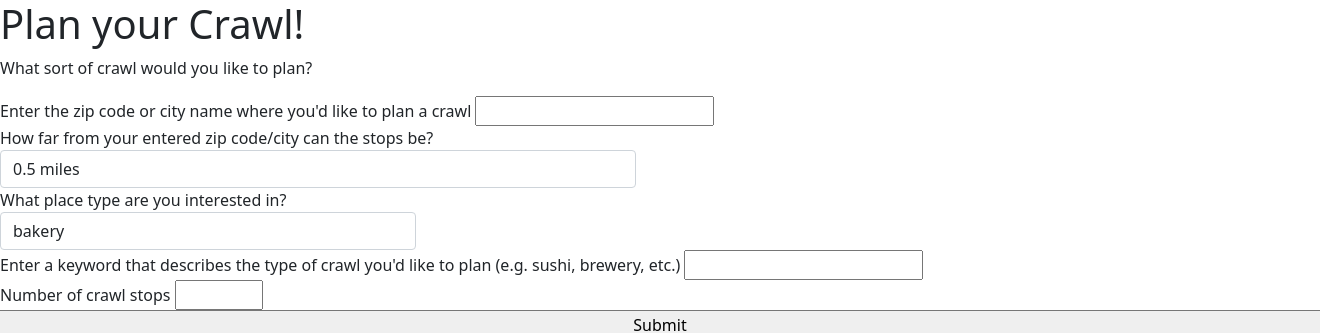
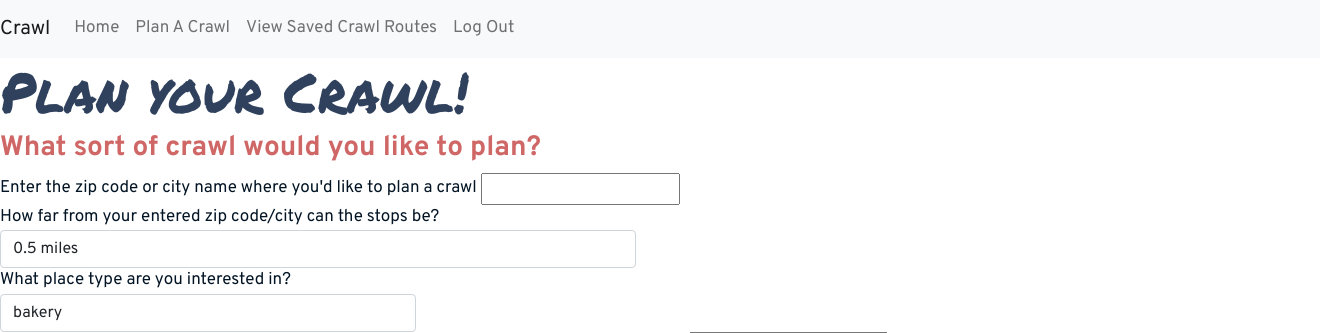
Before and after one commit to ruth5/crawl-app, a Flask app: page /my-crawl in a window 1320 px wide; the page is wider, and only the part inside the window is pictured. Shown: the top 333 px of that part. Run offline with Flask 2, Linux system fonts and the light colour scheme; the visitor is signed in with stand-in values (Sample User, id 1); some libraries are stand-ins or nearby versions.

Commit message:
added fonts colors and navbar

```diff
--- a/api/server.py
+++ b/api/server.py
@@ -36,6 +36,15 @@ def show_crawl():
         return redirect('/')
 
     return render_template('my-crawl.html', GOOGLE_API_KEY=GOOGLE_API_KEY)
+
+@app.route('/log-out')
+def clear_session():
+
+    if "user_id" in session:
+        session.clear()
+        flash("You have been logged out.")
+
+    return redirect('/')
 
 @app.route('/my-crawl', methods = ['POST'])
 def save_crawl():
@@ -140,12 +149,27 @@ def show_saved_routes_by_user():
 
     return render_template('my-saved-routes.html', routes = user_routes)
 
-@app.route('/api/saved-routes')
+@app.route('/routes/<route_id>')
 def get_saved_route():
     """Returns location info for a saved route"""
     #Need to add in a way for users to identify their route - they should enter a name so this shows on the saved routes page.
+    pass
+    # route_info = make_nearest_neighbor_route(get_places(coordinates = coordinates, num_stops = num_stops, radius = str(radius_in_meters), place_type = place_type, keyword = keyword))
+    #     locations = route_info["locations_in_order"]
+    #     route = route_info["route"]
+    #     location_info = []
 
-    pass
+
+    #     if locations:
+    #         session['current_route_id'] = route.route_id
+    #         for location in locations:
+    #             location_info.append({"place_id": location.google_place_id, "coords": literal_eval(location.coordinates), "name": location.location_name})
+    #         return jsonify({
+    #             'locations': location_info
+    #         })
+    #     else:
+    #         return jsonify({'status': 'error',
+    #                         'message': 'No places found for your criteria'})
 
 
 
--- a/api/static/css/maps.css
+++ b/api/static/css/maps.css
@@ -2,3 +2,25 @@
     height: 600px;
     width: 100%;
 }
+
+body {Font-Family: 'Overpass', Sans-Serif;
+    Font-Size: 17px;
+    color: #031424
+}
+
+
+h1 {
+    Font-Family: 'Permanent Marker', Cursive;
+    Font-Size: 55px;
+    color:#30415D
+
+}
+
+h2, h3, h4, h5, h6 {
+    font-weight:700;
+    color:#CF6766
+}
+/*
+#routeinfo {
+    background-color: #8EAEBD ;
+} */
--- a/api/templates/base.html
+++ b/api/templates/base.html
@@ -10,9 +10,36 @@
         </title>
         <link href="https://cdn.jsdelivr.net/npm/bootstrap@5.1.3/dist/css/bootstrap.min.css" rel="stylesheet" integrity="sha384-1BmE4kWBq78iYhFldvKuhfTAU6auU8tT94WrHftjDbrCEXSU1oBoqyl2QvZ6jIW3" crossorigin="anonymous">
 
+        <link rel="preconnect" href="https://fonts.googleapis.com">
+        <link rel="preconnect" href="https://fonts.gstatic.com" crossorigin>
+        <link href="https://fonts.googleapis.com/css?family=Overpass:wght@400;600;700|Permanent+Marker" rel="stylesheet">
+        <link rel="stylesheet" href="/static/css/maps.css">
+
         {% block head %}{% endblock %}
     </head>
     <body>
+        <nav class="navbar navbar-expand-lg navbar-light bg-light">
+            <a class="navbar-brand" href="/">Crawl</a>
+            <button class="navbar-toggler" type="button" data-toggle="collapse" data-target="#navbarNav" aria-controls="navbarNav" aria-expanded="false" aria-label="Toggle navigation">
+              <span class="navbar-toggler-icon"></span>
+            </button>
+            <div class="collapse navbar-collapse" id="navbarNav">
+              <ul class="navbar-nav">
+                <li class="nav-item active">
+                  <a class="nav-link" href="/">Home</a>
+                </li>
+                <li class="nav-item">
+                  <a class="nav-link" href="/my-crawl">Plan A Crawl</a>
+                </li>
+                <li class="nav-item">
+                  <a class="nav-link" href="/my-saved-routes">View Saved Crawl Routes</a>
+                </li>
+                <li class="nav-item">
+                  <a class="nav-link" href="/log-out">Log Out</a>
+                </li>
+              </ul>
+            </div>
+          </nav>
         {% for msg in get_flashed_messages() %}
         <p class="flash-msg">
             {{ msg }}
--- a/api/templates/my-crawl.html
+++ b/api/templates/my-crawl.html
@@ -1,7 +1,6 @@
 {% extends 'base.html' %}
 {% block title %}Crawl Home{% endblock %}
 {% block head %}
-<link rel="stylesheet" href="/static/css/maps.css">
 
 
 {% endblock %}
@@ -9,7 +8,7 @@
 {% block body %}
 <h1>Plan your Crawl!</h1>
 
-<p>What sort of crawl would you like to plan?</p>
+<h3>What sort of crawl would you like to plan?</h3>
 <form id="routeinfo">
   <div class="row">
     <div class="col">
```
